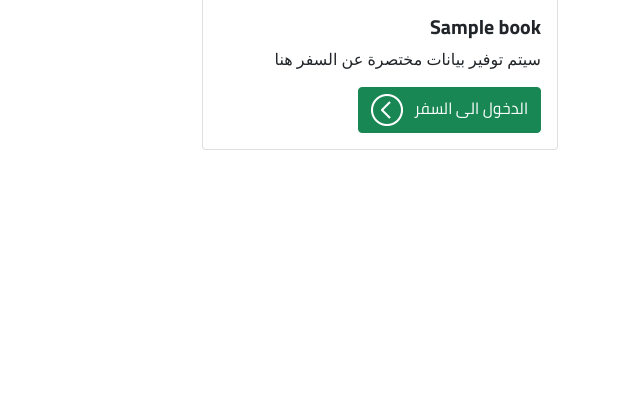
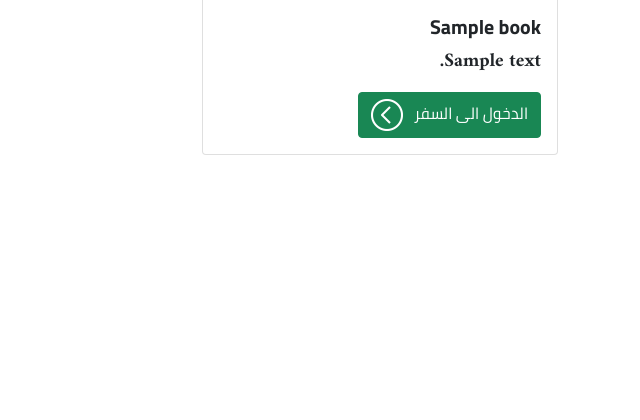
Before and after one commit to emadunan/church, a Django app: page / in a window 1280 px wide. Shown: the part 322-742 px from the top of the page, without its empty margins (640-1280 px from the left). Run offline with Django 3.2, Linux system fonts and the light colour scheme; tables that the repository leaves empty hold one stand-in row (values such as "Sample post"); some libraries are stand-ins or nearby versions.

Commit message:
about book started until joshua

```diff
--- a/scripture/admin.py
+++ b/scripture/admin.py
@@ -1,5 +1,5 @@
 from django.contrib import admin
-from .models import Book, Chapter, Verse, User
+from .models import Book, Chapter, Verse, User, Character, BooKMeta
 
 # Models Declarations in the admin site.
 class BookAdmin(admin.ModelAdmin):
@@ -7,6 +7,9 @@ class BookAdmin(admin.ModelAdmin):
 
 # Models Registered in the admin site.
 admin.site.register(Book, BookAdmin)
+admin.site.register(Character)
+admin.site.register(BooKMeta)
+
 admin.site.register(Chapter)
 admin.site.register(Verse)
 admin.site.register(User)
--- a/scripture/models.py
+++ b/scripture/models.py
@@ -57,6 +57,7 @@ class Book(models.Model):
     symbol = models.CharField(max_length=3)
     title = models.CharField(max_length=33)
     titlelong = models.CharField(max_length=99)
+    book_about = models.TextField(null=True)
     book_meta = models.OneToOneField(BooKMeta, on_delete=models.CASCADE, blank=True, null=True)
 
     def __str__(self):
--- a/scripture/static/scripture/css/style.css
+++ b/scripture/static/scripture/css/style.css
@@ -112,6 +112,12 @@ main {
 
 #id_index__area a{
   font-family: cairoRegular;
+}
+
+#id_index__area .card-text {
+  text-align: justify;
+  font-family: amiri;
+  font-size: 1.2rem;
 }
 
 #id_search__section {
--- a/scripture/templates/scripture/index.html
+++ b/scripture/templates/scripture/index.html
@@ -15,7 +15,7 @@
             {% endwith %}
             <div class="card-body">
                 <h5 class="card-title">{{book.titlelong}}</h5>
-                <p class="card-text">سيتم توفير بيانات مختصرة عن السفر هنا</p>
+                <p class="card-text">{{book.book_about}}</p>
                 <a class="btn btn-success" href="{% url 'book' book.id %}">
                     الدخول الى السفر&nbsp&nbsp
                     <img src="{% static 'scripture/img/left-arrow_w.png' %}" alt="Home" style="width: 2rem;">
```
Also changed, not shown: scripture/migrations/0012_book_book_about.py (added).
